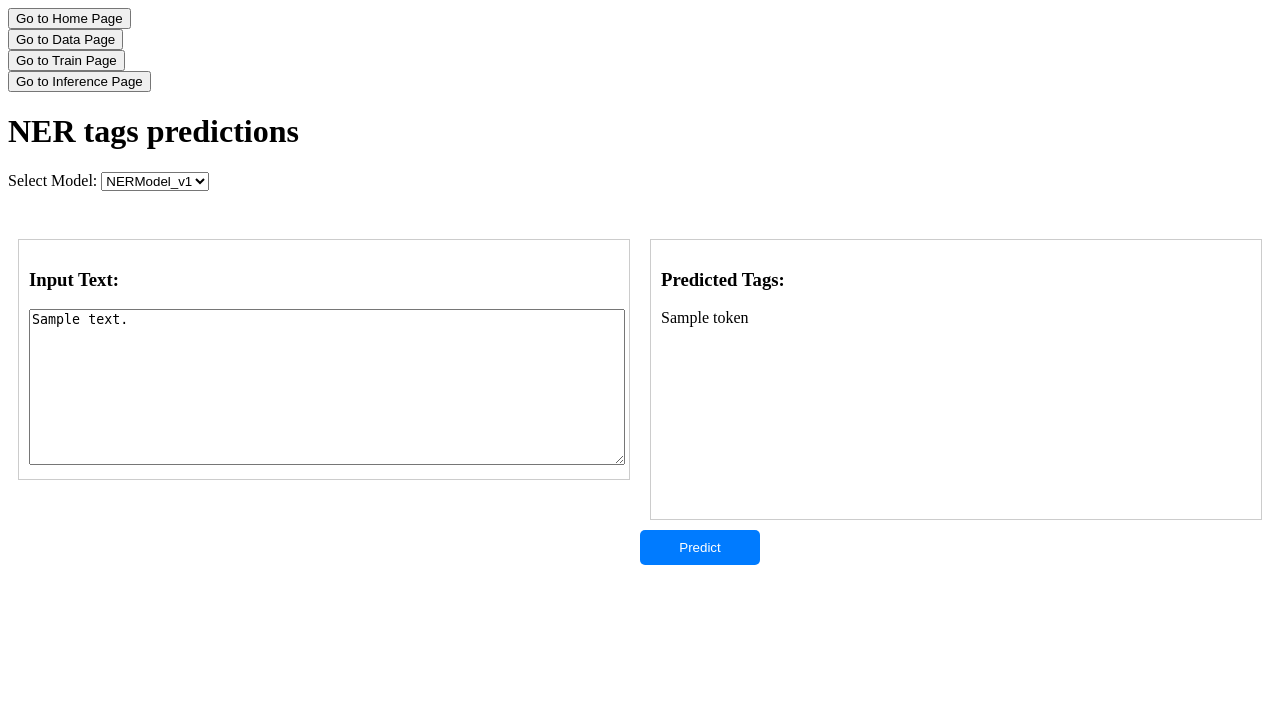
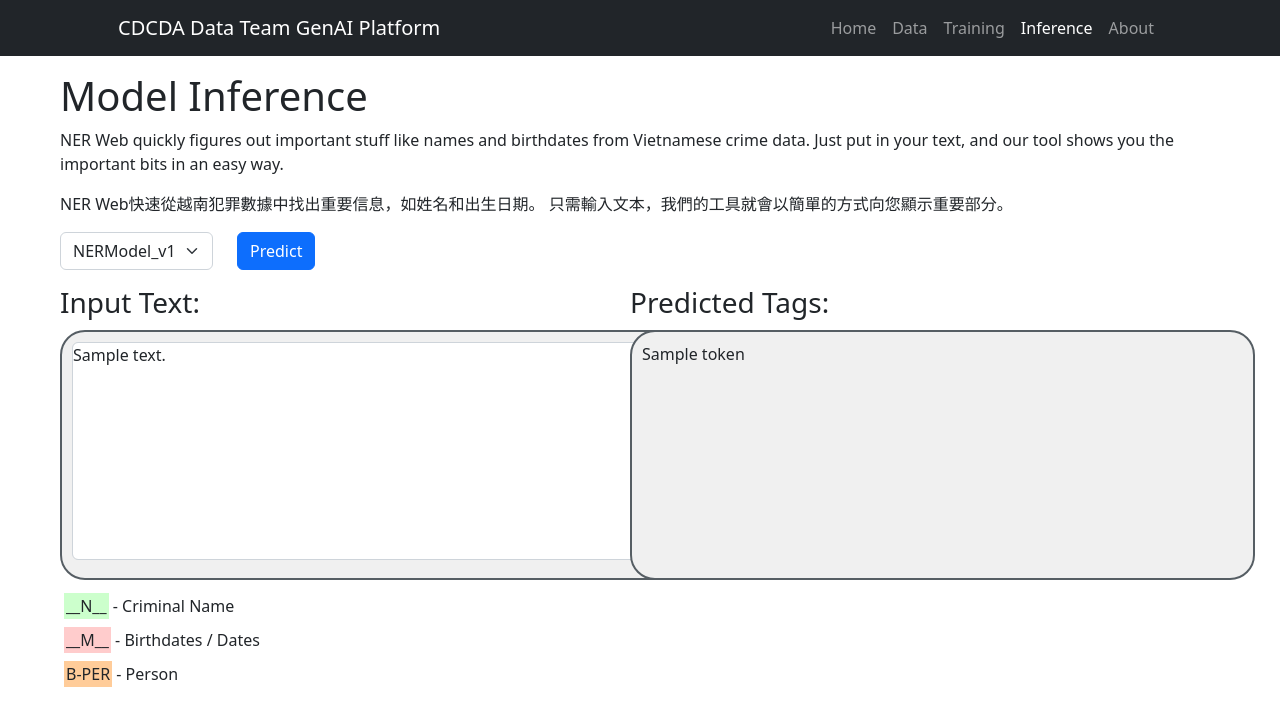
Before and after one commit to YinJieF/intern-project, a Flask app: template NER_for_vc_MVC/app/templates/predict.html in a window 1280 px wide. Shown: the top 726 px of the page. Run offline with Flask 3, Linux system fonts and the light colour scheme; the template is opened without the code that fills it: most values are stand-ins (such as "Sample title", 1, 10 or a date in 2020).

Commit message:
Add files via upload

```diff
--- a/NER_for_vc_MVC/app/inference/inference_route.py
+++ b/NER_for_vc_MVC/app/inference/inference_route.py
@@ -4,7 +4,7 @@ from app.inference.predict import prediction
 
 def model_inference():
     if request.method == 'GET':
-        sample = "Nguyễn Quốc H, tên gọi khác: Không; sinh ngày 27 tháng 3 năm 1997 tại Đà Nẵng. Nơi ĐKHKTT: Thôn Q, xã H, huyện H, thành phố Đà Nẵng. Chỗ ở: Tổ 5 thôn Q, xã H, huyện H, thành phố Đà Nẵng; Nghề nghiệp: Không; trình độ văn hoá (học vấn): 12/12; dân tộc: Kinh; giới tính: Nam; tôn giáo: Phật giáo; quốc tịch: Việt Nam; con ông Nguyễn C, sinh năm: 1967 và bà Võ Thị L (chết); vợ Nguyễn Thị Thanh H, sinh năm 1997, có 01 con sinh năm 2020; gia đình có 03 anh em, bị cáo là con thứ nhất. Tiền án, tiền sự: Không; Nhân thân: Ngày 28/9/2015, bị Tòa án nhân dân thành phố Đà Nẵng xử phạt 04 năm tù giam về tội “Vận chuyển trái phép chất ma túy” theo bản án số 212/2015/HSPT. Chấp hành án xong ngày 15/7/2018, đã nộp tiền án phí. Bị cáo bị tạm giữ tại Nhà tạm giữ Công an quận Hải Châu từ ngày 18/5/2021, có mặt tại phiên tòa. "
+        sample = "Nguyễn Quốc H, tên gọi khác: Không; sinh ngày 27 tháng 3 năm 1997 tại Đà Nẵng. Nơi ĐKHKTT: Thôn Q, xã H, huyện H, thành phố Đà Nẵng. Chỗ ở: Tổ 5 thôn Q, xã H, huyện H, thành phố Đà Nẵng; Nghề nghiệp: Không; trình độ văn hoá (học vấn): 12/12; dân tộc: Kinh; giới tính: Nam; tôn giáo: Phật giáo; quốc tịch: Việt Nam;"
         tags = prediction(sample)
         token_tag_pairs = list(zip(word_tokenize(sample), tags))
         return render_template('predict.html', input_text=sample, token_tag_pairs=token_tag_pairs)
--- a/NER_for_vc_MVC/app/templates/predict.html
+++ b/NER_for_vc_MVC/app/templates/predict.html
@@ -1,105 +1,119 @@
 <!DOCTYPE html>
 <html lang="en">
     <head>
-    <meta charset="UTF-8">
-    <meta name="viewport" content="width=device-width, initial-scale=1.0">
-    <title>Prediction Result</title>
-    <style>
-        .N { color: red; }
-        .M { color: green; }
-        .B-PER { color: blue; }
-        .I-PER { color: black; }
-        .other { color: black; }
-        .container {
-            display: flex;
-            flex-direction: row; /* Change to row direction */
-            justify-content: space-around; /* Adjust spacing */
-            align-items: flex-start; /* Align items at the top */
-            width: 100%; /* Full width */
-            padding-top: 20px; /* Add some top padding */
-        }
-        .box-container {
-            display: flex;
-            flex-direction: column;
-            width: 50%; /* Take half of the container width */
-            margin-bottom: 20px;
-        }
-        .input-box, .output-box {
-            flex: 1;
-            padding: 10px;
-            margin: 10px;
-            border: 1px solid #ccc;
-        }
-        .input-text {
-            width: 100%;
-            height: 20  0px;
-        }
-        .tag-box {
-            height: 200px;
-            overflow-y: auto;
-        }
-        .predict-button {
-            width: 120px;
-            padding: 10px;
-            background-color: #007bff;
-            color: white;
-            border: none;
-            border-radius: 5px;
-            cursor: pointer;
-        }
-    </style>
+        <meta charset="utf-8" />
+        <meta name="viewport" content="width=device-width, initial-scale=1, shrink-to-fit=no" />
+        <meta name="description" content="" />
+        <meta name="author" content="" />
+        <title>NER web</title>
+        <!-- Favicon-->
+        <link rel="icon" type="image/x-icon" href="{{ url_for('static', filename='/assets/favicon.ico')}}" />
+        <!-- Core theme CSS (includes Bootstrap)-->
+        <link href="{{ url_for('static', filename='/css/styles.css')}}" rel="stylesheet" />
+        <script src="{{ url_for('static', filename='js/scripts.js')}}"></script>
     </head>
     <body>
-    <form action="/" method="get">
-        <button type="submit">Go to Home Page</button>
-    </form>
-    <form action="/data" method="get">
-        <button type="submit">Go to Data Page</button>
-    </form>
-    <form action="/train" method="get"> <!-- Redirect to '/train' -->
-        <button type="submit">Go to Train Page</button> <!-- Add button to redirect to train page -->
-    </form>
-    <form action="/inference" method="get"> <!-- Redirect to '/predict' -->
-        <button type="submit">Go to Inference Page</button> <!-- Add button to redirect to predict page -->
-    </form>
-    <h1>NER tags predictions</h1>
+        <!-- Responsive navbar-->
+        <nav class="navbar navbar-expand-lg navbar-dark bg-dark">
+            <div class="container px-5">
+                <a class="navbar-brand" href="/">CDCDA Data Team GenAI Platform</a>
+                <button class="navbar-toggler" type="button" data-bs-toggle="collapse" data-bs-target="#navbarSupportedContent" aria-controls="navbarSupportedContent" aria-expanded="false" aria-label="Toggle navigation"><span class="navbar-toggler-icon"></span></button>
+                <div class="collapse navbar-collapse" id="navbarSupportedContent">
+                    <ul class="navbar-nav ms-auto mb-2 mb-lg-0">
+                        <li class="nav-item"><a class="nav-link" href="/">Home</a></li>
+                        <li class="nav-item"><a class="nav-link" href="/data">Data</a></li>
+                        <li class="nav-item"><a class="nav-link" href="/train">Training</a></li>
+                        <li class="nav-item"><a class="nav-link active" aria-current="page" href="/inference">Inference</a></li>
+                        <li class="nav-item"><a class="nav-link" href="#!">About</a></li>
+                    </ul>
+                </div>
+            </div>
+        </nav>
 
+        <div class="row my-3 mx-5">
+            <h1 class="font-weight-light">Model Inference</h1>
+            <p>NER Web quickly figures out important stuff like names and birthdates from Vietnamese crime data. Just put in your text, and our tool shows you the important bits in an easy way.</p>
+            <p my-0>NER Web快速從越南犯罪數據中找出重要信息，如姓名和出生日期。 只需輸入文本，我們的工具就會以簡單的方式向您顯示重要部分。</p>
             <form>
-        <label for="model">Select Model:</label>
-        <select id="model" name="model">
+                <div class="row">
+                    <div class="col-auto">
+                        <select class="form-select" id="datasetDropdown" aria-label="Select Dataset">
                             <option value="NERModel">NERModel_v1</option>
                             <option value="NERModel_v2">NERModel_v2</option>
-        </select><br><br>
-    </form>
-    <div class="container">
-        <div class="box-container">
-            <form id="prediction-form">
-                <div class="input-box">
-                    <h3>Input Text:</h3>
-                    <textarea id="input_text" name="input_text" rows="10" cols="80" class="input-text">{{ input_text }}</textarea>
+                        </select>
+                    </div>
+                    <div class="col-auto">
+                        <button id="submitButton" type="button" class="btn btn-primary" onclick="predict()">Predict</button>
+
+                        <button id="loadingButton" class="btn btn-primary" type="button" style="display: none;" disabled>
+                          <span class="spinner-border spinner-border-sm" role="status" aria-hidden="true"></span>
+                          <span>Loading...</span>
+                        </button>
+                    </div>
                 </div>
             </form>
         </div>
 
+        <div class="container mx-5">
+            <div class="row">
+                <div class="col-md-6">
+                    <div class="box-container">
+                        <form id="prediction-form">
+                            <h3>Input Text:</h3>
+                            <div class="output-box">
+                                <textarea id="input_text" name="input_text" rows="9" cols="60" class="form-control" style="padding:0;margin:0">{{ input_text }}</textarea>
+                            </div>
+                        </form>
+                    </div>
+                </div>
+                <div class="col-md-6">
                     <div class="box-container">
                         {% if token_tag_pairs %}
+                        <h3>Predicted Tags:</h3>
                         <div class="output-box">
-                <h3>Predicted Tags:</h3>
                             <div class="tag-box">
                                 {% for token, tag in token_tag_pairs %}
                                     <span class="{{ tag }}">{{ token }}</span>
-                        &nbsp; <!-- Add a space between tokens -->
-                        &nbsp; <!-- Add a space between tokens -->
                                 {% endfor %}
                             </div>
                         </div>
                         {% endif %}
-            <button class="predict-button" onclick="predict()">Predict</button>
+                    </div>
+                </div>
             </div>
         </div>
 
+        <div row>
+            <div col>
+                <div class="legend mx-6 my-1">
+                    <div style="margin-bottom: 10px;">
+                    <span style="background-color: #ccffcc; padding: 2px;">__N__</span> - Criminal Name
+                    </div>
+
+                    <div style="margin-bottom: 10px;">
+                        <span style="background-color: #ffcccc; padding: 2px;">__M__</span> - Birthdates / Dates
+                    </div>
+
+                    <div style="margin-bottom: 10px;">
+                        <span style="background-color: #ffcc99; padding: 2px;">B-PER</span> - Person
+                </div>
+            </div>
+        </div>
+
+
+
+
+
     <script>
       function predict() {
+
+          // Disable the select button
+          document.getElementById('submitButton').setAttribute('disabled', 'disabled');
+          // Hide the select button and show the loading button
+          document.getElementById('submitButton').style.display = 'none';
+          document.getElementById('loadingButton').style.display = 'block'; // or 'inline' depending on the desired display type
+
+
           // Fetch the input text from the textarea
           var inputText = document.getElementById('input_text').value;
 
@@ -121,13 +135,24 @@
                   span.className = pair[1];
                   span.textContent = pair[0];
                   tagBox.appendChild(span);
+                  // add a space between tokens
+                  tagBox.appendChild(document.createTextNode(' '));
               });
+              document.getElementById('submitButton').removeAttribute('disabled');
+              // Show the select button and hide the loading button
+              document.getElementById('submitButton').style.display = 'block';
+              document.getElementById('loadingButton').style.display = 'none'; // or 'inline' depending on the desired display type
           })
           .catch(error => {
               console.error('Error:', error);
           });
+
       }
      </script>
 
+        <!-- Bootstrap core JS-->
+        <script src="https://cdn.jsdelivr.net/npm/bootstrap@5.2.3/dist/js/bootstrap.bundle.min.js"></script>
+        <!-- Core theme JS-->
+        <script src="{{ url_for('static', filename='js/scripts.js')}}"></script>
     </body>
 </html>
--- a/NER_for_vc_MVC/app/templates/train.html
+++ b/NER_for_vc_MVC/app/templates/train.html
@@ -32,7 +32,7 @@
         <div class="row my-3 mx-5">
             <h1 class="font-weight-light">Model Training</h1>
             <p>Explore the Model Training Interface, where you can train models with a simple click. Choose your dataset and size effortlessly, tailored for Vietnamese crime data. With intuitive controls, select your dataset and size, initiating the training process seamlessly. This user-friendly interface puts the power of model training in your hands, making Named Entity Recognition (NER) technology accessible to you</p>
-
+            <p>探索命名實體識別（NER）技術模型訓練界面，您可以通過簡單點擊，選擇越南犯罪數據，選擇數據集的大小，開始模型訓練過程。</p>
             <!--<a class="btn btn-primary col-lg-2" href="#!">Call to Action!</a>-->
         </div>
 
@@ -83,7 +83,6 @@
                 <col style="width: 10%;">
                 <col style="width: 5%;">
                 <col style="width: 10%;">
-                <col style="width: 10%;">
             </colgroup>
             <thead>
                 <tr>
@@ -95,7 +94,6 @@
                     <th scope="col">Job Ended Time</th>
                     <th scope="col">Job Duration</th>
                     <th scope="col">Model Path</th>
-                    <th scope="col">Result Path</th>
                 </tr>
             </thead>
             <tbody id="trainTableBody">
@@ -109,7 +107,6 @@
                         <td>{{ info['Job Ended Time'] }}</td>
                         <td>{{ info['Job Duration'] }}</td>
                         <td>{{ info['Model Path'] }}</td>
-                        <td>{{ info['Result Path'] }}</td>
                     </tr>
                 {% endfor %}
             </tbody>
@@ -167,7 +164,6 @@
                                             "<col style='width: 10%;'>" +
                                             "<col style='width: 5%;'>" +
                                             "<col style='width: 10%;'>" +
-                                            "<col style='width: 10%;'>" +
                                         "</colgroup>" +
                                             train_html + // Insert your dataset_html here
                                         "</table>"
--- a/NER_for_vc_MVC/app/train/record_train.py
+++ b/NER_for_vc_MVC/app/train/record_train.py
@@ -23,7 +23,7 @@ def get_training_info():
             training_record['Job Ended Time'] = 'In Progress'
     #sort by job created time
     train_info = sorted(training_info, key=lambda x: x['Job Created Time'], reverse=True)
-    train_html = pd.DataFrame(train_info).to_html(index=False)
+    train_html = pd.DataFrame(train_info).drop('Result Path', axis=1).to_html(index=False)
     train_html = train_html[train_html.find('\n'):train_html.rfind('\n')]
 
     return train_info, train_html
--- a/NER_for_vc_MVC/steps.txt
+++ b/NER_for_vc_MVC/steps.txt
@@ -1,8 +1,6 @@
 1. git clone
 2. build
 3. set up firewall rule! rule!
-4. cloud domains register
-4. dns for fixed url
 
 restart when start up vm
 *sudo docker run -d --restart always -p 5000:5000 my-ner-web
```
Also changed, not shown: NER_for_vc_MVC/app/templates/data.html (+4 -4 lines), NER_for_vc_MVC/app/templates/index.html (+15 -9 lines), NER_for_vc_MVC/app/static/assets/Artificial-intelligence-2.gif (added), NER_for_vc_MVC/app/static/assets/data-inspect.gif (added), NER_for_vc_MVC/app/static/assets/inference.gif (added), NER_for_vc_MVC/app/static/css/styles.css, 3 other files. Lines whose indentation alone changed are shown as unchanged.
